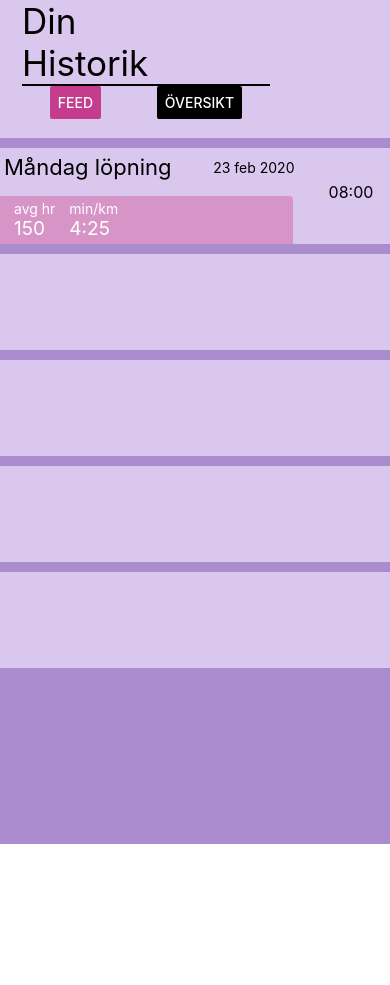
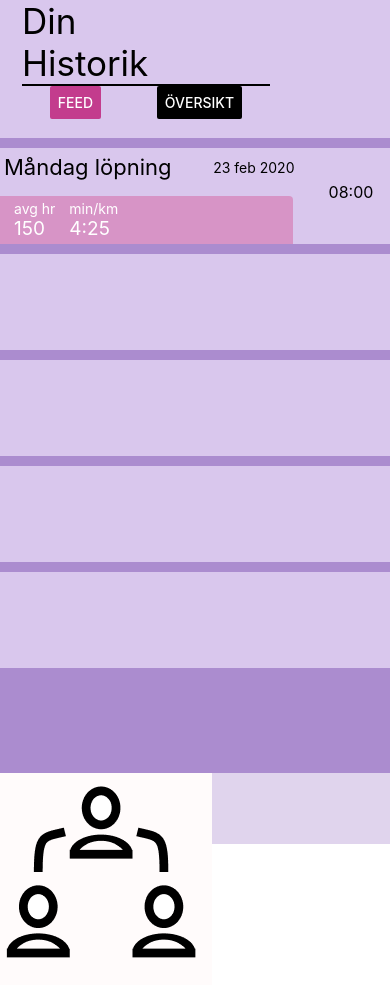
Before and after one commit to Eyzic/operationgunde-app, a React Native app: screen / in a window 390 px wide. Before the commit the page ends 844 px from the top, so only its background shows below. Built offline with nearby package versions, Linux system fonts and the light colour scheme.

Commit message:
för att jag är desperat och det går åt helvete

```diff
--- a/App.js
+++ b/App.js
@@ -246,14 +246,9 @@ color: 'white',
         height: normalize(80),
         width: '100%',
         marginBottom:normalize(10),
-        //borderRadius: radie*2,
-        //zIndex: 1,
-        //position: 'absolute',
-        //bottom: '0%',
+
         flexDirection: "row",
-        //justifyContent: 'space-around',
-        //padding: normalize(6),
-        //padding: 10,
+
 
       }}>
 
@@ -262,6 +257,27 @@ color: 'white',
 
 
     </ScrollView>
+
+    <View style={ {
+
+        backgroundColor: 'hsla(268, 100%, 100%,0.63)',
+        height: normalize(60),
+        width: '100%',
+        //marginBottom:normalize(10),
+
+        flexDirection: "row",
+
+      }}>
+         <Image source={require('./assets/1.PNG')}
+          //style={{width: normalize(10), height: normalize(10)}}
+
+          />
+
+
+
+
+      </View>
+
     </SafeAreaView>
     );
   }
```
